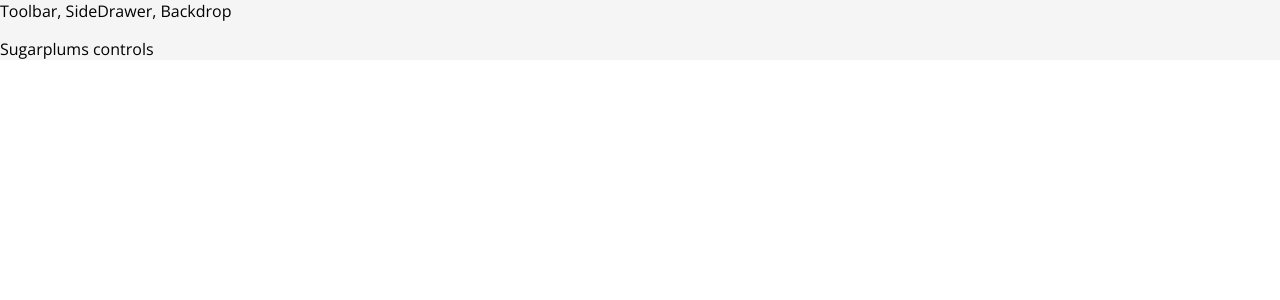
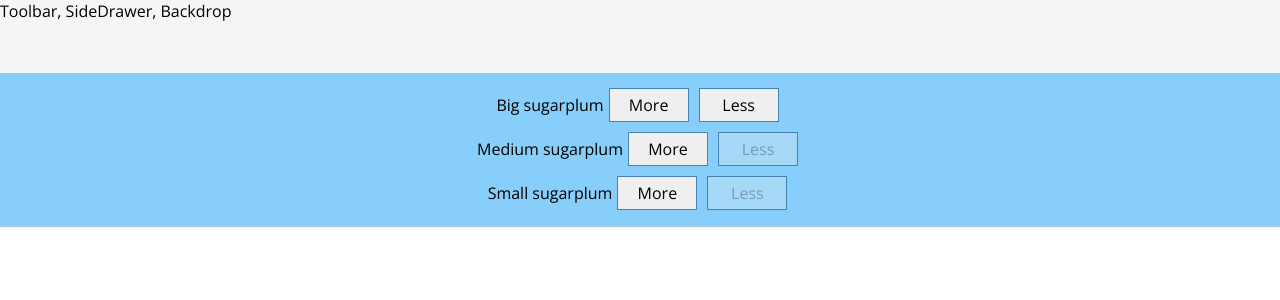
Before and after one commit to seirina-of-js/goalsjar, a React app: page / in a window 1280 px wide. Shown: the top 300 px of the page. Built offline with nearby package versions, Linux system fonts and the light colour scheme.

Commit message:
new presets, added managing controls

```diff
--- a/src/components/Layout/Layout.js
+++ b/src/components/Layout/Layout.js
@@ -2,7 +2,7 @@ import React from 'react';
 import classes from './Layout.css'
 import Aux from '../../hoc/Aux';
 
-const layout = props => (
+const layout = (props) => (
     <Aux>
         <div>Toolbar, SideDrawer, Backdrop</div>
         <main className={classes.content}>{props.children}</main>
--- /dev/null
+++ b/src/components/Sugarplums/ManagingControls/ManagingControl/ManagingControl.css
@@ -0,0 +1,17 @@
+.managingControl {
+    display: flex;
+    justify-content: space-between;
+    align-items: center;
+    margin: 5px 0;
+}
+
+.managingControl button {
+    display: block;
+    font: inherit;
+    padding: 5px;
+    margin: 0 5px;
+    width: 80px;
+    border: 1px solid steelblue;
+    cursor: pointer;
+    outline: none;
+}
--- /dev/null
+++ b/src/components/Sugarplums/ManagingControls/ManagingControl/ManagingControl.js
@@ -0,0 +1,14 @@
+import React from 'react';
+import classes from './ManagingControl.css';
+
+const managingControl = (props) => (
+    <div className={classes.managingControl}>
+        <div>{props.label}</div>
+        <button onClick={props.added}>More</button>
+        <button
+            onClick={props.removed}
+            disabled={props.disabled}>Less</button>
+    </div>
+);
+
+export default managingControl;
--- /dev/null
+++ b/src/components/Sugarplums/ManagingControls/ManagingControls.css
@@ -0,0 +1,10 @@
+.managingControls {
+    width: 100%;
+    background: lightskyblue;
+    display: flex;
+    flex-flow: column;
+    align-items: center;
+    box-shadow: 0 2px 1px lightsteelblue;
+    margin: auto;
+    padding: 10px 0;
+}
--- /dev/null
+++ b/src/components/Sugarplums/ManagingControls/ManagingControls.js
@@ -0,0 +1,25 @@
+import React from 'react';
+import classes from './ManagingControls.css';
+import ManagingControl from './ManagingControl/ManagingControl';
+
+
+const controls = [
+    { label: 'Big sugarplum', type: 'big' },
+    { label: 'Medium sugarplum', type: 'medium' },
+    { label: 'Small sugarplum', type: 'small' }
+];
+
+const managingControls = (props) => (
+    <div className={classes.managingControls}>
+        {controls.map(ctrl => (
+            <ManagingControl
+                key={ctrl.label}
+                label={ctrl.label}
+                added={() => props.sugarplumAdded(ctrl.type)}
+                removed={() => props.sugarplumRemoved(ctrl.type)}
+                disabled={props.disabled[ctrl.type]}/>
+        ))}
+    </div>
+);
+
+export default managingControls;
--- a/src/components/Sugarplums/Sugarplum/Sugarplum.js
+++ b/src/components/Sugarplums/Sugarplum/Sugarplum.js
@@ -1,19 +1,18 @@
 import React, { Component } from 'react';
 import classes from './Sugarplum.css';
-import bindClassNames from 'classnames/bind';
 import PropTypes from 'prop-types';
 
 class Sugarplum extends Component {
     render() {
-        const cx = bindClassNames(styles);
         let sugarplum = null;
 
         switch (this.props.type) {
             case ('big'):
-                sugarplum = <div className={cx(classes.sugarplum, classes.big)} style={{ color: this.props.color}}></div>;
+                sugarplum = <div className={classes.sugarplum, classes.big} style={{ color: this.props.color}}></div>;
                 break;
             case ('medium'):
-                sugarplum = <div className={cx(classes.sugarplum, classes.medium)} style={{ color: this.props.color}}></div>;
+                sugarplum = <div className={classes.sugarplum, classes.medium} style={{ color: this.props.color}}></div>;
+                break;
             case('small'):
                 sugarplum = <div className={classes.sugarplum} style={{ color: this.props.color}}></div>;
                 break;
--- a/src/components/Sugarplums/Sugarplums.css
+++ b/src/components/Sugarplums/Sugarplums.css
@@ -3,3 +3,7 @@
     height: 100%;
     position: relative;
 }
+
+.firstSugarplumMessage {
+    font-size: 25px;
+}
--- a/src/components/Sugarplums/Sugarplums.js
+++ b/src/components/Sugarplums/Sugarplums.js
@@ -6,15 +6,23 @@ class Sugarplums extends Component {
     render() {
         const { sugarplums } = this.props;
 
-        if (sugarplums.length === 0) {
-            return null;
+        let transformedSugarplums = Object.keys(sugarplums)
+            .map(sugarplumKey => {
+                return [...Array(sugarplums[sugarplumKey])].map((_, i) => {
+                    return <Sugarplum key={sugarplumKey + i} type={sugarplumKey} />
+                })
+            })
+            .reduce((arr, el) => {
+                return arr.concat(el);
+            }, []);
+
+        if (transformedSugarplums.length === 0) {
+            transformedSugarplums = <p className={classes.firstSugarplumMessage}>Please add your first sugarplum!</p>
         }
 
         return (
             <div className={classes.sugarplums}>
-                {sugarplums.map( item => {
-                    return <Sugarplum key={item.id} {...item} />
-                })}
+                {transformedSugarplums}
             </div>
         );
     }
--- a/src/containers/Jar/Jar.js
+++ b/src/containers/Jar/Jar.js
@@ -1,21 +1,63 @@
 import React, { Component} from 'react';
 import Aux from '../../hoc/Aux';
 import Sugarplums from '../../components/Sugarplums/Sugarplums';
+import ManagingControls from '../../components/Sugarplums/ManagingControls/ManagingControls';
 
 class Jar extends Component {
     constructor(props) {
         super(props);
         this.state = {
-            sugarplums: []
+            sugarplums: {
+                big: 1,
+                medium: 0,
+                small: 0
+            }
         }
     }
 
+    addSugarplumHandler = (type) => {
+        const oldCount = this.state.sugarplums[type];
+        const updatedCount = oldCount + 1;
+        const updatedSugarplums = {
+            ...this.state.sugarplums
+        };
+        updatedSugarplums[type] = updatedCount;
+        this.setState({
+            sugarplums: updatedSugarplums
+        })
+    };
+
+    removeSugarplumHandler = (type) => {
+        const oldCount = this.state.sugarplums[type];
+        if (oldCount <= 0) {
+            return;
+        }
+        const updatedCount = oldCount - 1;
+        const updatedSugarplums = {
+            ...this.state.sugarplums
+        };
+        updatedSugarplums[type] = updatedCount;
+        this.setState({
+            sugarplums: updatedSugarplums
+        })
+    };
+
     render() {
-        const { sugarplums }= this.state
+        const { sugarplums }= this.state;
+        const disabledInfo = {
+            ...this.state.sugarplums
+        };
+        for (let key in disabledInfo) {
+            disabledInfo[key] = disabledInfo[key] <= 0
+        }
+
         return (
             <Aux>
-                <div>Sugarplums controls</div>
                 <Sugarplums sugarplums={sugarplums}/>
+                <ManagingControls
+                    sugarplumAdded={this.addSugarplumHandler}
+                    sugarplumRemoved={this.removeSugarplumHandler}
+                    disabled={disabledInfo}/>
             </Aux>
         );
     }
```
Also changed, not shown: package.json (+10 -0 lines), .babelrc, 1 other file (tests, documents, lock files or other folders).
